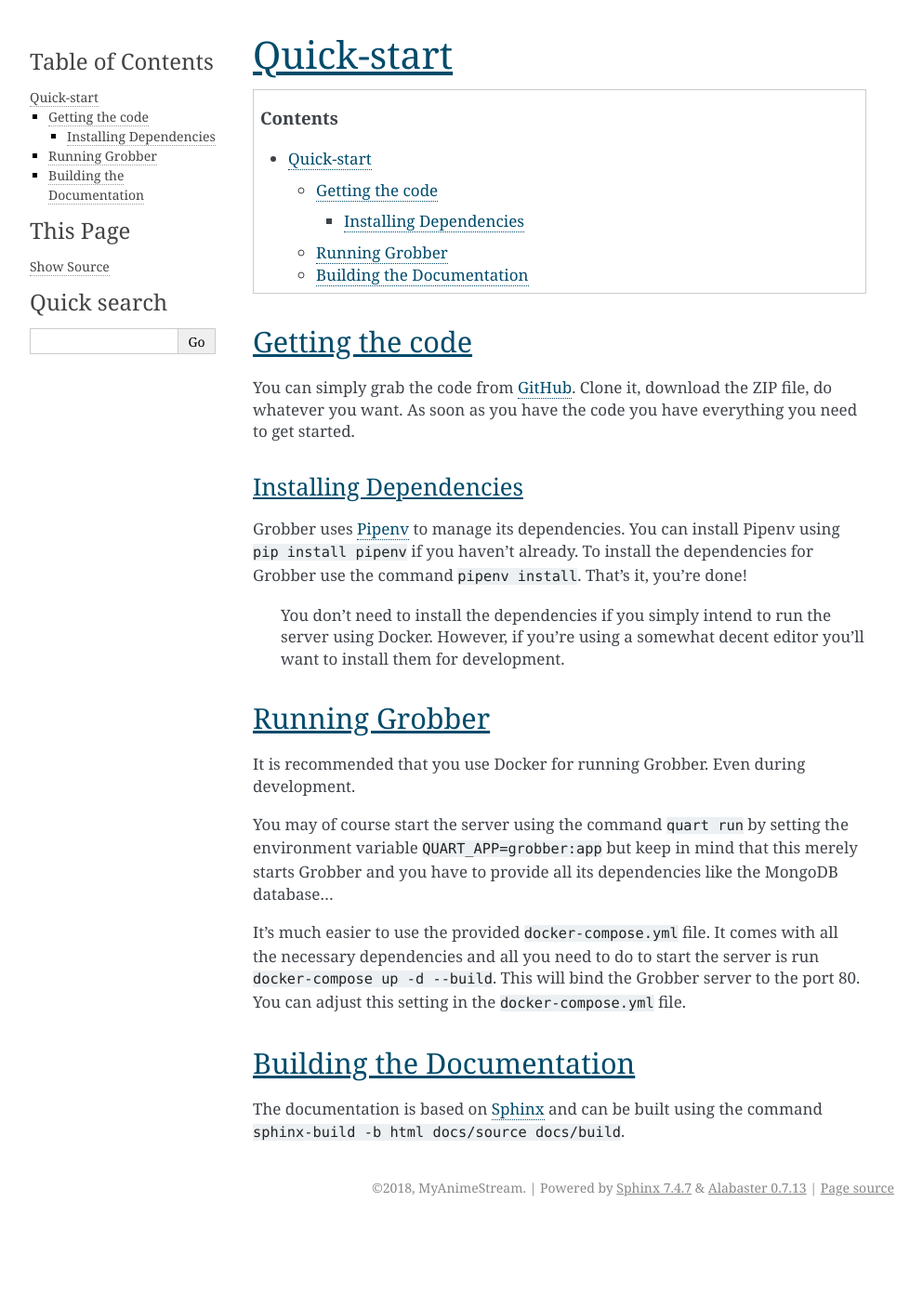
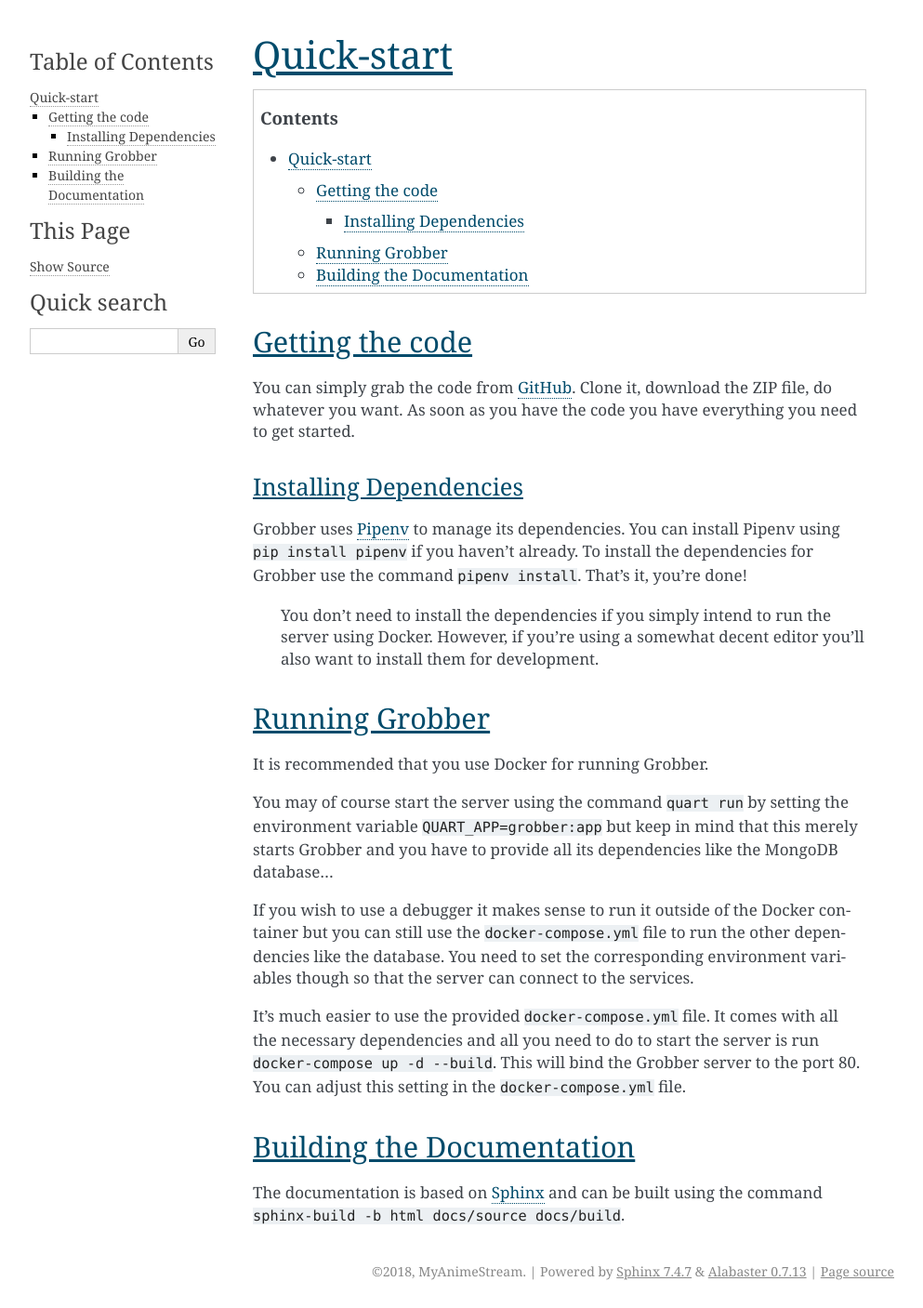
Before and after one commit to myanimestream/grobber, a Sphinx documentation site: the page built from docs/guides/quickstart.rst, in a window 1280 px wide. Shown: the whole page at 93% size, without its empty margins (148-1141 px from the left). Built offline with Sphinx 7.4.7, drawn with Linux system fonts in a browser that asks for light colours; formulas are drawn with MathJax 3; the version number could not be read and is left out; before the commit the page ends 1317 px from its top, so only the background shows below that.

```diff
--- a/docs/guides/quickstart.rst
+++ b/docs/guides/quickstart.rst
@@ -19,15 +19,20 @@ That's it, you're done!
 
     You don't need to install the dependencies if you simply intend to run
     the server using Docker. However, if you're using a somewhat decent editor
-    you'll want to install them for development.
+    you'll also want to install them for development.
 
 Running Grobber
 ---------------
-It is recommended that you use Docker for running Grobber. Even during development.
+It is recommended that you use Docker for running Grobber.
 
 You may of course start the server using the command ``quart run`` by setting the
 environment variable ``QUART_APP=grobber:app`` but keep in mind that this merely starts
 Grobber and you have to provide all its dependencies like the MongoDB database...
+
+If you wish to use a debugger it makes sense to run it outside of the Docker container but you
+can still use the ``docker-compose.yml`` file to run the other dependencies like the database.
+You need to set the corresponding environment variables though so that the server can connect
+to the services.
 
 It's much easier to use the provided ``docker-compose.yml`` file. It comes with all the necessary
 dependencies and all you need to do to start the server is run ``docker-compose up -d --build``.
--- a/docs/index.rst
+++ b/docs/index.rst
@@ -1,5 +1,8 @@
 Welcome to Grobber's documentation!
 ===================================
+
+This documentation is gives an overview of the internal API,
+if you want to learn about the actual API, see the `API docs here <https://grobber.docs.apiary.io>`_
 
 .. toctree::
    :maxdepth: 2
--- a/docs/reference/anime/index.rst
+++ b/docs/reference/anime/index.rst
@@ -1,5 +1,5 @@
 SourceAnime
-=====
+===========
 
 .. toctree::
     :glob:
--- a/docs/reference/blueprints/index.rst
+++ b/docs/reference/blueprints/index.rst
@@ -1,5 +1,7 @@
 Blueprints
 ==========
+
+Blueprints contain the actual API routes for Grobber.
 
 .. toctree::
     :glob:
```
Also changed, not shown: README.md (+8 -7 lines), docs/reference/anime/group.rst (added, +9 -0 lines), docs/reference/blueprints/debug.rst (deleted, +0 -8 lines), docs/reference/search_results.rst (deleted, +0 -8 lines).
